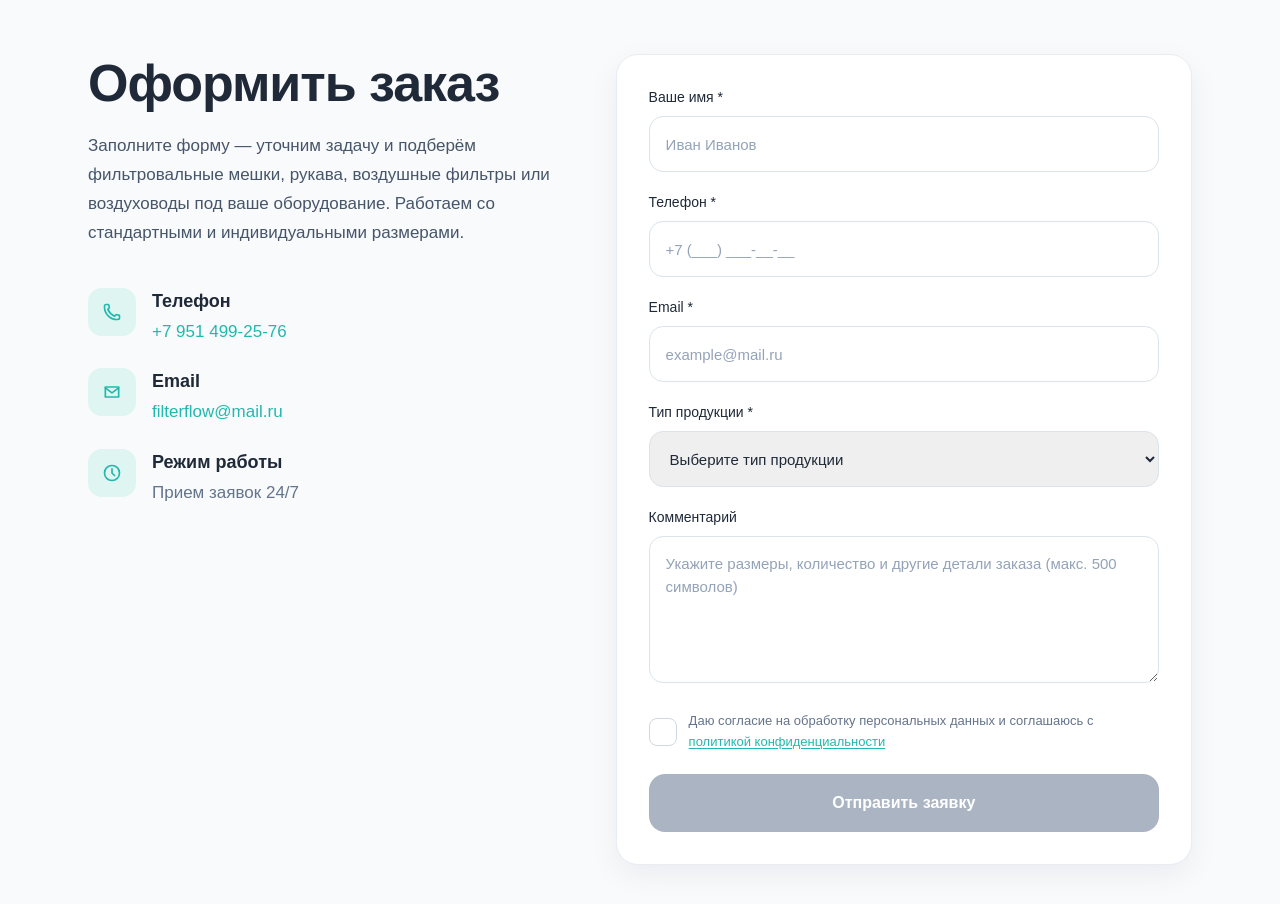
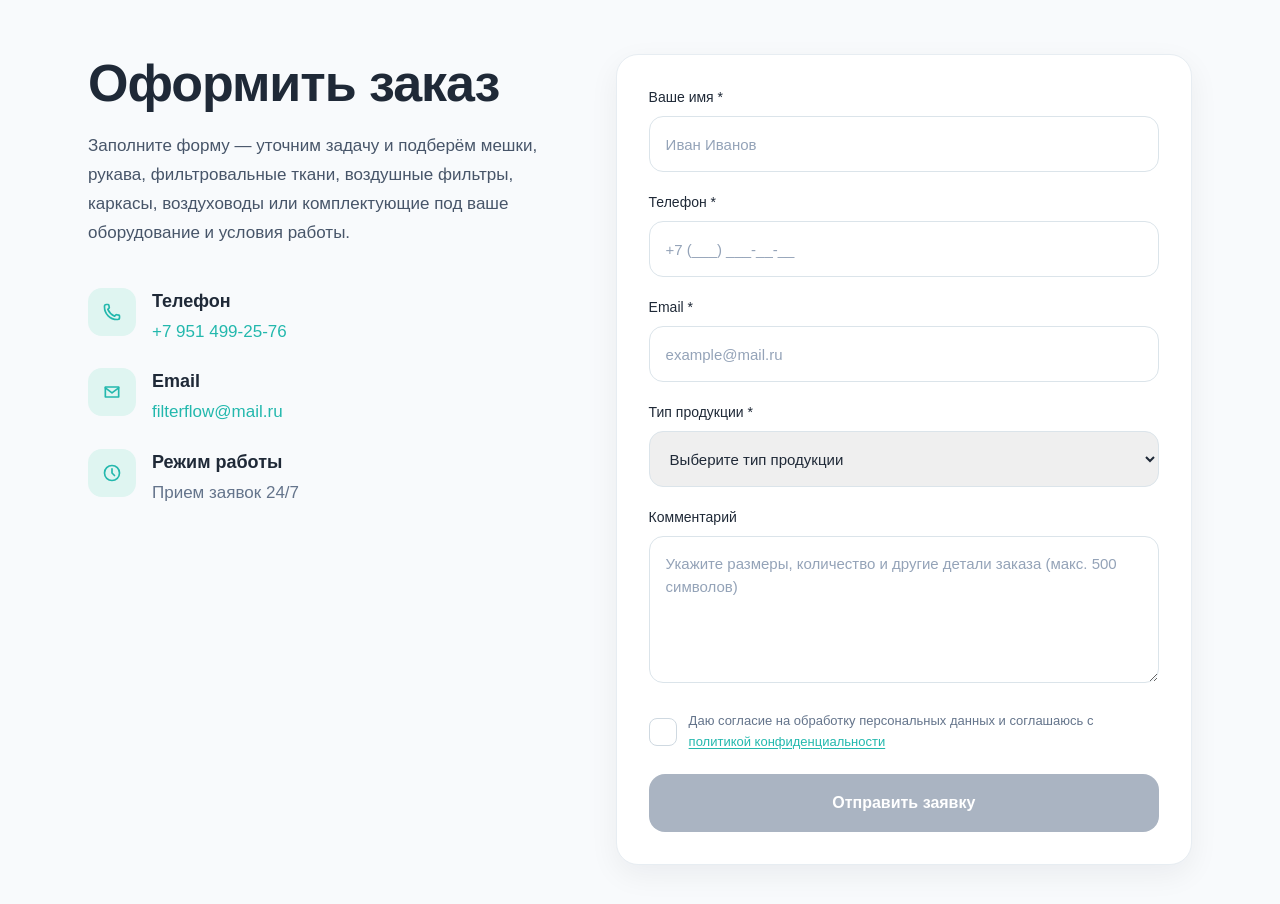
Before and after one commit to karipupkina-ux/filterflow-next, a Next.js app: page / in a window 1280 px wide. Shown: the part 9620-10524 px from the top of the page. Built offline with nearby package versions, Linux system fonts and the light colour scheme.

Commit message:
content: add expanded assortment to order form

```diff
--- a/app/components/feature/OrderFormSection.tsx
+++ b/app/components/feature/OrderFormSection.tsx
@@ -62,11 +62,15 @@ export default function OrderFormSection() {
   const productOptions = [
     "Мешки для аспирации",
     "Фильтрационные рукава",
+    "Фильтровальные ткани",
+    "Каркасы для фильтровальных рукавов",
+    "Фильтры для покрасочных камер",
     "Карманные фильтры",
     "Кассетные фильтры",
     "Воздуховоды для аспирации",
     "Мешки для стружкоотсоса",
     "Мешки для циклонов и УВП",
+    "Быстросъёмные хомуты",
     "Нестандартные мешки",
   ];
 
@@ -88,9 +92,9 @@ export default function OrderFormSection() {
             </h2>
 
             <p className="mt-5 max-w-[520px] text-[14px] leading-[1.7] text-slate-600 sm:text-[16px] md:text-[17px]">
-              Заполните форму — уточним задачу и подберём фильтровальные мешки,
-              рукава, воздушные фильтры или воздуховоды под ваше оборудование.
-              Работаем со стандартными и индивидуальными размерами.
+              Заполните форму — уточним задачу и подберём мешки, рукава,
+              фильтровальные ткани, воздушные фильтры, каркасы, воздуховоды
+              или комплектующие под ваше оборудование и условия работы.
             </p>
 
             <div className="mt-10 space-y-6">
```
